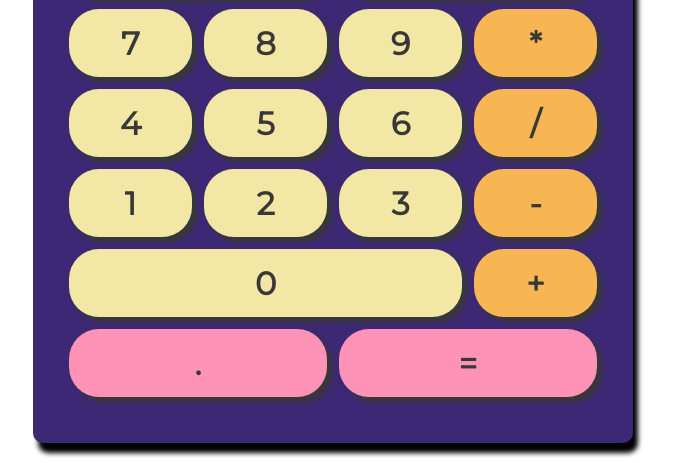
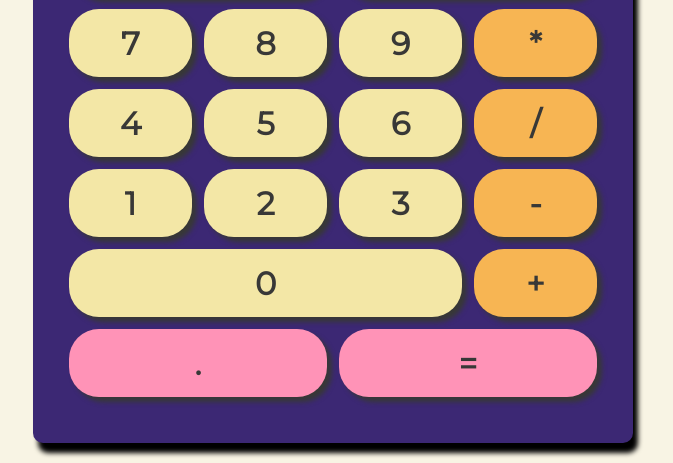
Before and after one commit to BeckyRushton/Calculator-Project, a plain HTML site: page index.html in a window 1280 px wide. Shown: the part 525-988 px from the top of the page, without its empty margins (307-980 px from the left). Drawn offline with Linux system fonts and the light colour scheme.

Commit message:
Changed background colour for portfolio picture

```diff
--- a/styles.scss
+++ b/styles.scss
@@ -13,7 +13,7 @@ $button-theme-other: rgb(255, 147, 183);
   box-sizing: border-box;
 }
 body {
-  background-color: white;
+  background-color: rgb(248, 244, 228);
   display: flex;
   flex-direction: column;
   justify-content: center;
```
Also changed, not shown: styles.css, 1 other file.
